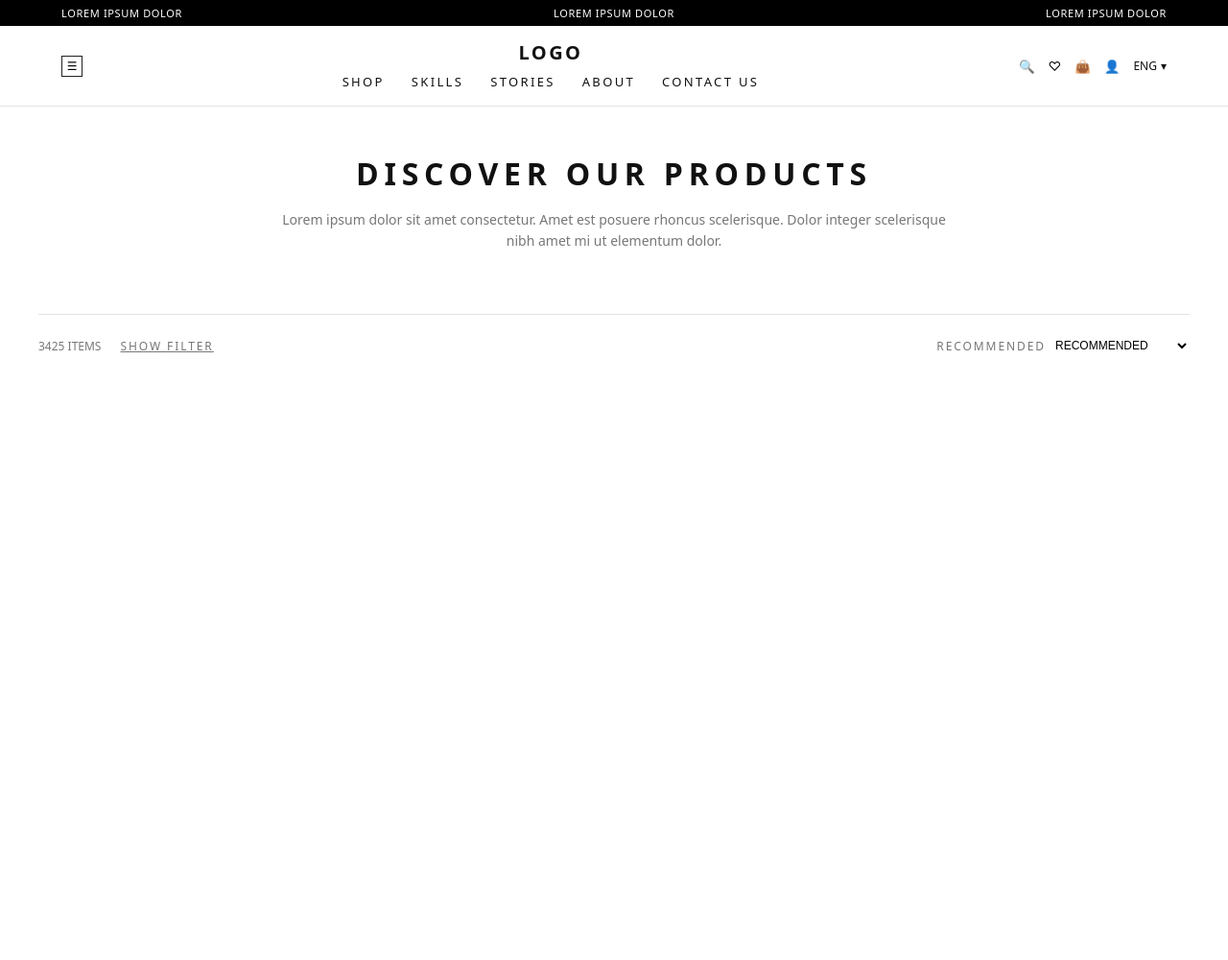
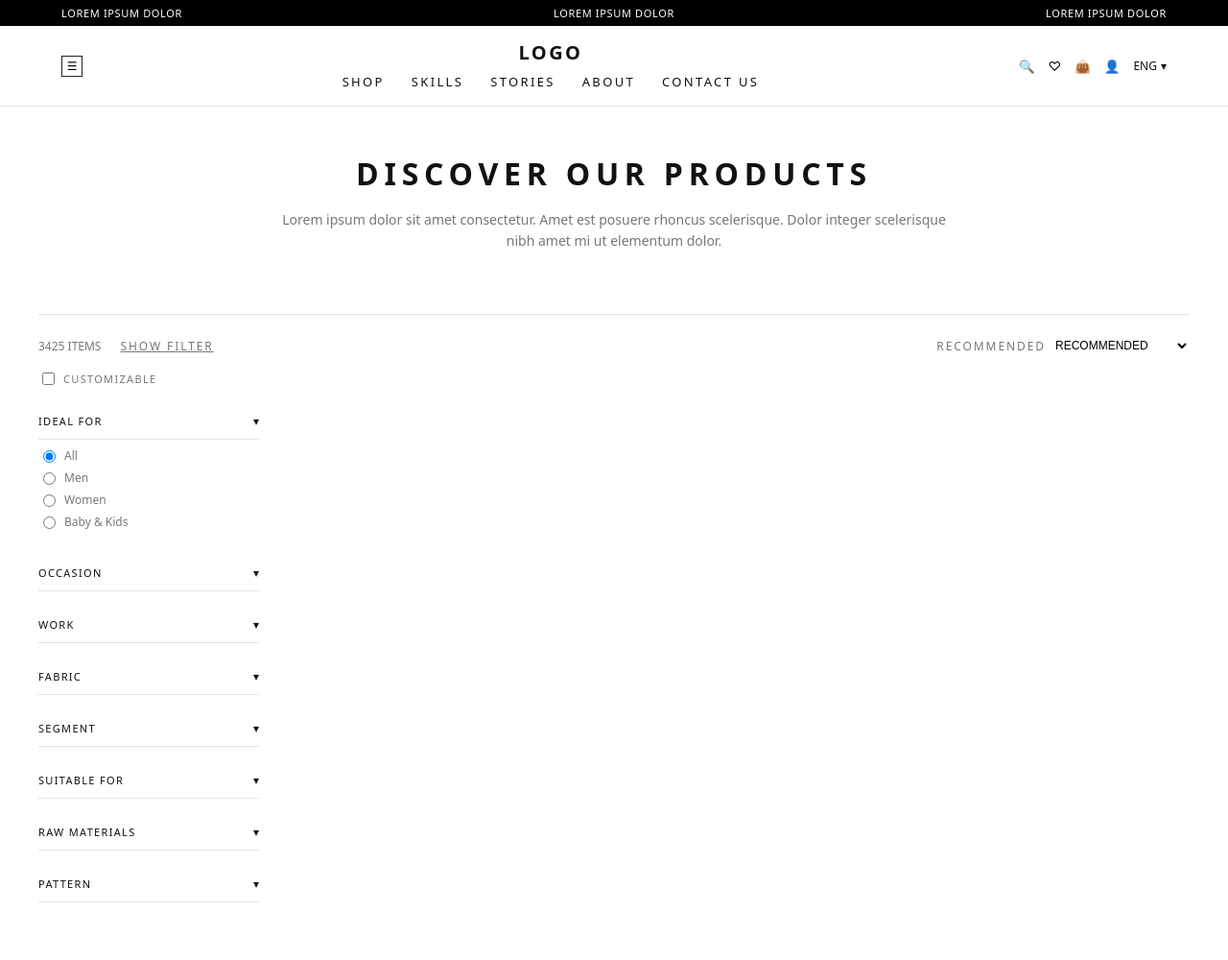
Before and after one commit to Dhananjay-3270/Appscrip-task-Dhananjay-Shinde, a plain HTML site: page Static_page/index.html in a window 1280 px wide. Shown: the whole page at 96% size. Before the commit the page ends 800 px from the top, so only its background shows below. Drawn offline with Linux system fonts and the light colour scheme.

Commit message:
added  layout secton with filters

```diff
--- a/Static_page/index.html
+++ b/Static_page/index.html
@@ -96,5 +96,108 @@
   </div>
 </section>
 
+<section class="plp-layout">
+  <div class="plp-inner">
+
+    <aside class="filters" aria-label="Product filters">
+
+      <div class="filters-section">
+        <label class="filter-option">
+          <input type="checkbox" />
+          <span class="filter-header-title">Customizable</span>
+        </label>
+      </div>
+
+
+      <div class="filters-section">
+        <div class="filter-header">
+          <span class="filter-header-title">Ideal for</span>
+          <span>▾</span>
+        </div>
+        <div class="filter-body">
+          <label class="filter-option">
+            <input type="radio" name="ideal-for" checked />
+            <span>All</span>
+          </label>
+          <label class="filter-option">
+            <input type="radio" name="ideal-for" />
+            <span>Men</span>
+          </label>
+          <label class="filter-option">
+            <input type="radio" name="ideal-for" />
+            <span>Women</span>
+          </label>
+          <label class="filter-option">
+            <input type="radio" name="ideal-for" />
+            <span>Baby &amp; Kids</span>
+          </label>
+        </div>
+      </div>
+
+
+      <div class="filters-section">
+        <div class="filter-header">
+          <span class="filter-header-title">Occasion</span>
+          <span>▾</span>
+        </div>
+      </div>
+
+
+      <div class="filters-section">
+        <div class="filter-header">
+          <span class="filter-header-title">Work</span>
+          <span>▾</span>
+        </div>
+      </div>
+
+
+      <div class="filters-section">
+        <div class="filter-header">
+          <span class="filter-header-title">Fabric</span>
+          <span>▾</span>
+        </div>
+      </div>
+
+
+      <div class="filters-section">
+        <div class="filter-header">
+          <span class="filter-header-title">Segment</span>
+          <span>▾</span>
+        </div>
+      </div>
+
+
+      <div class="filters-section">
+        <div class="filter-header">
+          <span class="filter-header-title">Suitable for</span>
+          <span>▾</span>
+        </div>
+      </div>
+
+
+      <div class="filters-section">
+        <div class="filter-header">
+          <span class="filter-header-title">Raw materials</span>
+          <span>▾</span>
+        </div>
+      </div>
+
+
+      <div class="filters-section">
+        <div class="filter-header">
+          <span class="filter-header-title">Pattern</span>
+          <span>▾</span>
+        </div>
+      </div>
+    </aside>
+
+
+    <section class="products" aria-label="Products list">
+
+    </section>
+  </div>
+</section>
+
+
   </body>
 </html>
--- a/Static_page/styles.css
+++ b/Static_page/styles.css
@@ -266,3 +266,84 @@ button {
     gap: 6px;
   }
 }
+
+
+.plp-layout {
+  padding: 0 24px 60px;
+}
+
+.plp-inner {
+  max-width: var(--max-width);
+  margin: 0 auto;
+  display: grid;
+  grid-template-columns: 230px minmax(0, 1fr);
+  gap: 32px;
+}
+
+/* Filters sidebar */
+
+.filters {
+  font-size: 12px;
+}
+
+.filters-section + .filters-section {
+  margin-top: 16px;
+}
+
+.filter-header {
+  display: flex;
+  justify-content: space-between;
+  align-items: center;
+  cursor: pointer;
+  padding: 10px 0;
+  border-bottom: 1px solid var(--border-subtle);
+}
+
+.filter-header-title {
+  text-transform: uppercase;
+  letter-spacing: 0.12em;
+  font-size: 11px;
+}
+
+.filter-body {
+  padding: 8px 0 4px;
+}
+
+.filter-option {
+  display: flex;
+  align-items: center;
+  gap: 6px;
+  margin-bottom: 6px;
+  font-size: 12px;
+  color: var(--text-muted);
+}
+
+/* Products container (empty for now, will fill grid later) */
+
+.products {
+  display: flex;
+  flex-direction: column;
+}
+
+/* Responsive layout */
+
+@media (max-width: 1024px) {
+  .plp-inner {
+    grid-template-columns: 200px minmax(0, 1fr);
+    gap: 24px;
+  }
+}
+
+@media (max-width: 768px) {
+  .plp-layout {
+    padding: 0 16px 40px;
+  }
+
+  .plp-inner {
+    grid-template-columns: minmax(0, 1fr);
+  }
+
+  .filters {
+    order: -1; /* filters appear above products on mobile */
+  }
+}
```
